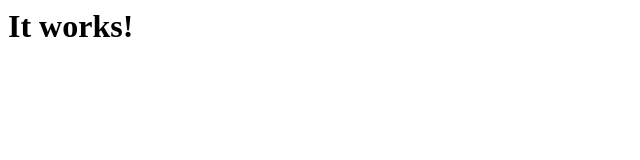
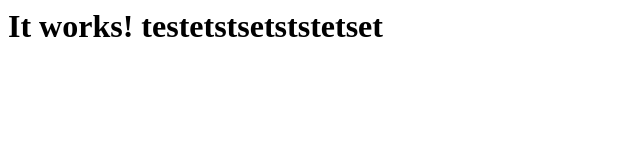
Before and after one commit to hwaprk97/test, a plain HTML site: page index.html in a window 1280 px wide. Shown: the whole page, without its empty margins (0-640 px from the left). Drawn offline with Linux system fonts and the light colour scheme.

Commit message:
Update index.html
asd

```diff
--- a/index.html
+++ b/index.html
@@ -1 +1 @@
-<html><body><h1>It works!</h1></body></html>
+<html><body><h1>It works! testetstsetststetset </h1></body></html>
```
